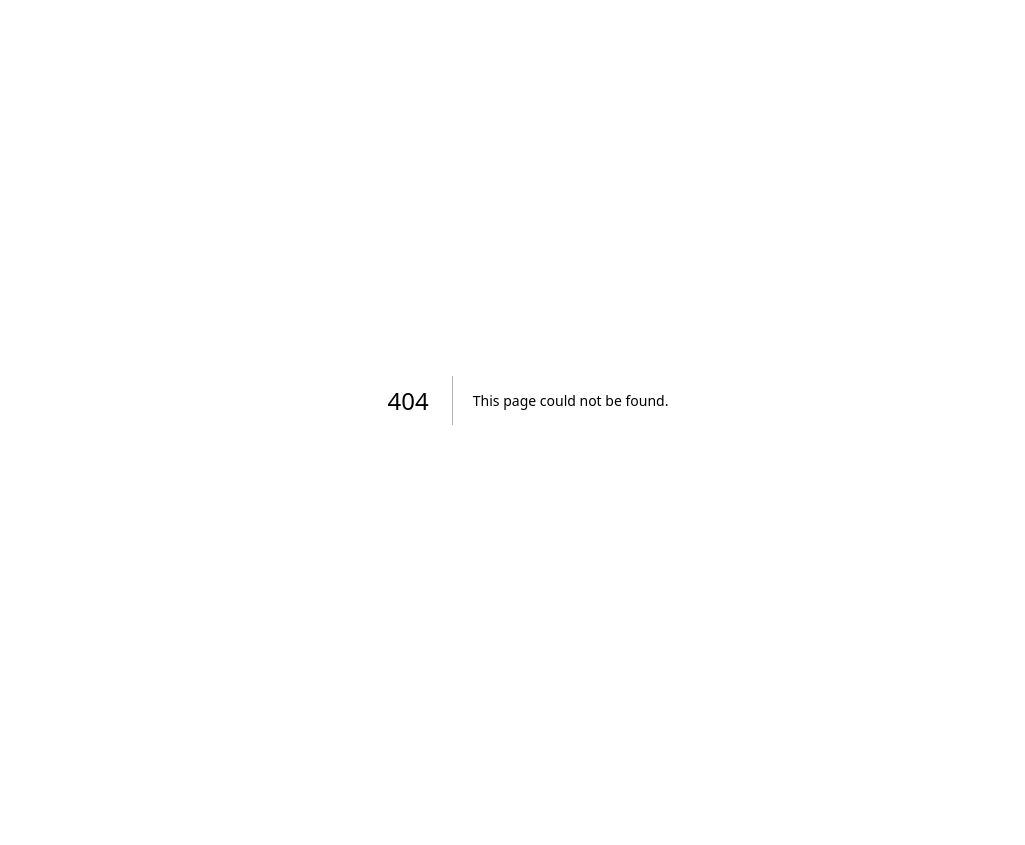
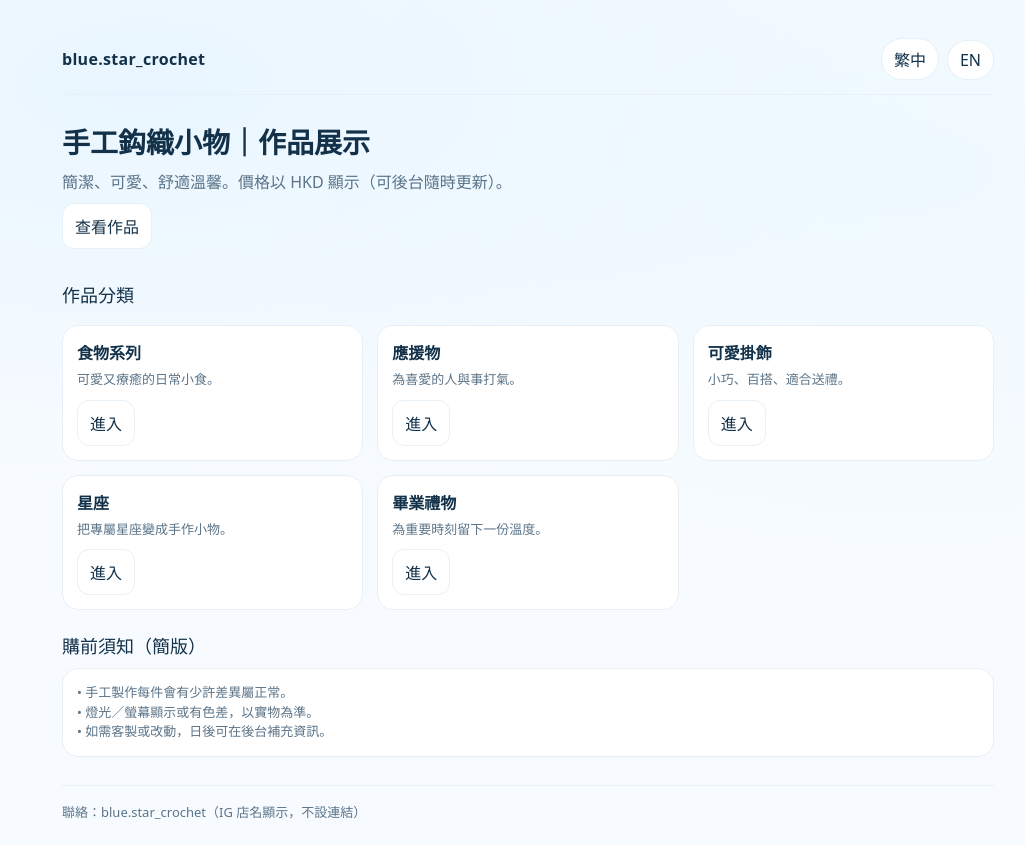
Before and after one commit to bluestar-crochet/bluestar-crochet.github.io, a Next.js app: page /zh in a window 1280 px wide. Before the commit this address had no page. Shown: the whole page, without its empty margins (112-1137 px from the left). Before the commit the page ends 800 px from the top, so only its background shows below. Built offline with nearby package versions, Linux system fonts and the light colour scheme; no server answers.

Commit message:
Create index.jsx

```diff
--- /dev/null
+++ b/pages/zh/index.jsx
@@ -0,0 +1,65 @@
+import Head from "next/head";
+
+const GA = process.env.NEXT_PUBLIC_GA_MEASUREMENT_ID;
+
+function GAHead() {
+  if (!GA) return null;
+  return (
+    <>
+      <script async src={`https://www.googletagmanager.com/gtag/js?id=${GA}`}></script>
+      <script dangerouslySetInnerHTML={{ __html: `
+        window.dataLayer = window.dataLayer || [];
+        function gtag(){dataLayer.push(arguments);}
+        gtag('js', new Date());
+        gtag('config', '${GA}');
+      `}} />
+    </>
+  );
+}
+
+export default function ZhHome() {
+  return (
+    <>
+      <Head>
+        <title>blue.star_crochet</title>
+        <GAHead />
+      </Head>
+
+      <div className="container">
+        <div className="header">
+          <div className="brand">blue.star_crochet</div>
+          <div className="lang">
+            <a href="/zh/">繁中</a>
+            <a href="/en/">EN</a>
+          </div>
+        </div>
+
+        <div className="hero">
+          <h1>手工鈎織小物｜作品展示</h1>
+          <p>簡潔、可愛、舒適溫馨。價格以 HKD 顯示（可後台隨時更新）。</p>
+          <a className="btn" href="/zh/products/">查看作品</a>
+        </div>
+
+        <div className="sectionTitle">作品分類</div>
+        <div className="grid">
+          <div className="card"><h3>食物系列</h3><div className="small">可愛又療癒的日常小食。</div><a className="btn" href="/zh/products/?cat=Food">進入</a></div>
+          <div className="card"><h3>應援物</h3><div className="small">為喜愛的人與事打氣。</div><a className="btn" href="/zh/products/?cat=Support">進入</a></div>
+          <div className="card"><h3>可愛掛飾</h3><div className="small">小巧、百搭、適合送禮。</div><a className="btn" href="/zh/products/?cat=Charms">進入</a></div>
+          <div className="card"><h3>星座</h3><div className="small">把專屬星座變成手作小物。</div><a className="btn" href="/zh/products/?cat=Zodiac">進入</a></div>
+          <div className="card"><h3>畢業禮物</h3><div className="small">為重要時刻留下一份溫度。</div><a className="btn" href="/zh/products/?cat=Graduation">進入</a></div>
+        </div>
+
+        <div className="sectionTitle">購前須知（簡版）</div>
+        <div className="card small">
+          <div>• 手工製作每件會有少許差異屬正常。</div>
+          <div>• 燈光／螢幕顯示或有色差，以實物為準。</div>
+          <div>• 如需客製或改動，日後可在後台補充資訊。</div>
+        </div>
+
+        <div className="footer">
+          聯絡：blue.star_crochet（IG 店名顯示，不設連結）
+        </div>
+      </div>
+    </>
+  );
+}
```
